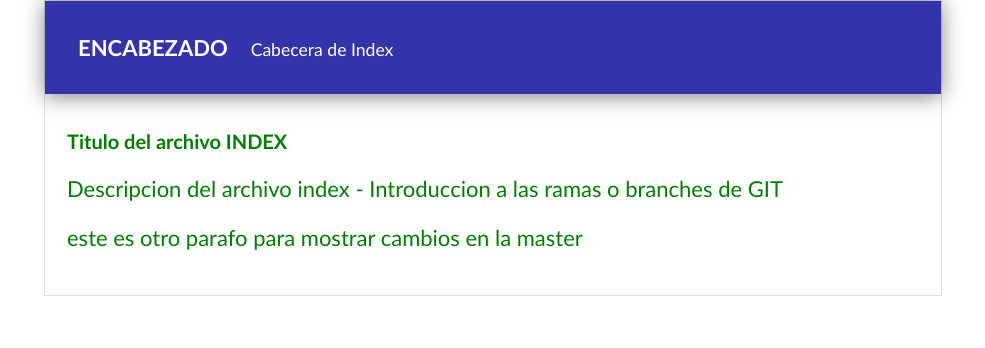
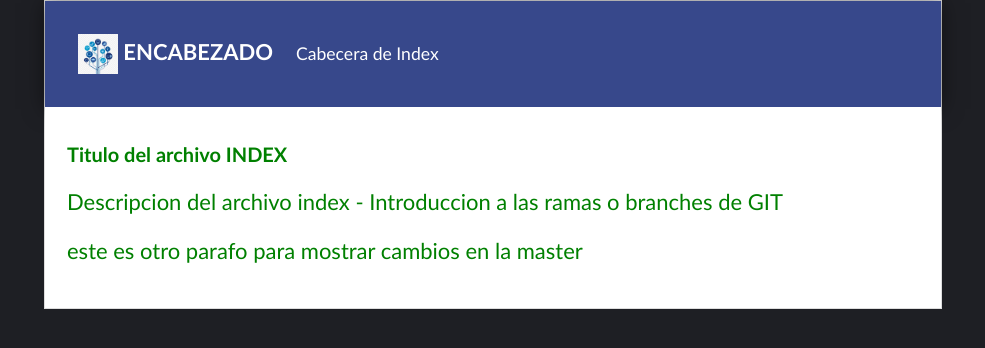
Before and after one commit to RamonDeras/hyperblog, a plain HTML site: page index.html in a window 1280 px wide. Shown: the whole page, without its empty margins (147-1132 px from the left). Drawn offline with Linux system fonts and the light colour scheme.

Commit message:
cambios de fondo, agregue imagen

```diff
--- a/css/estilos.css
+++ b/css/estilos.css
@@ -3,6 +3,7 @@ body
     /* color:green;
     text-align: center;
     font-family: 'Courier New', Courier, monospace; */
+    background: #1e1f24;
     color: green;
     text-align: center;
     font-family: 'Trebuchet MS', 'Lucida Sans Unicode', 'Lucida Grande', 'Lucida Sans', Arial, sans-serif;
@@ -13,12 +14,17 @@ body
 
 #cabecera
 {
-    background: #33A;
+    background: #37488b;
     box-shadow: 0px 2px 20px 0px rgba(0,0,0,0.5);
     color: white;
     font-weight: bold;
     margin: 0;
     padding: 1.5em;;
+}
+
+#cabecera #logo {
+    width: 40px;
+    vertical-align: middle;
 }
 
 #cabecera #tagline
@@ -45,3 +51,8 @@ body
 {
     padding: 1em;
 }
+
+#post {
+    background: white;
+    padding: 1em;
+}
--- a/index.html
+++ b/index.html
@@ -10,6 +10,7 @@
 <body>
     <div id="container">
         <div id="cabecera">
+            <img id="logo" src="imagenes/tech.jpg">
             ENCABEZADO
             <span id="tagline">
                 Cabecera de Index
```
